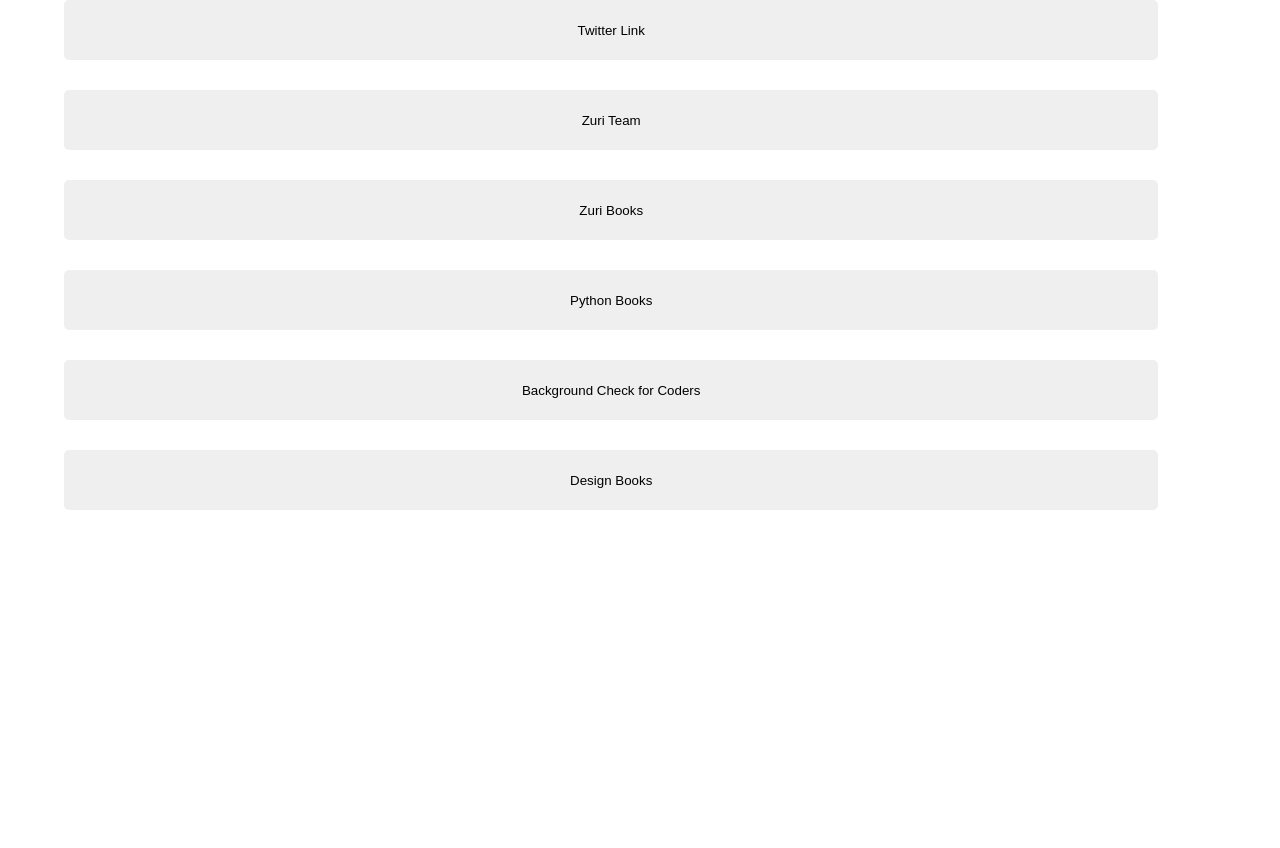
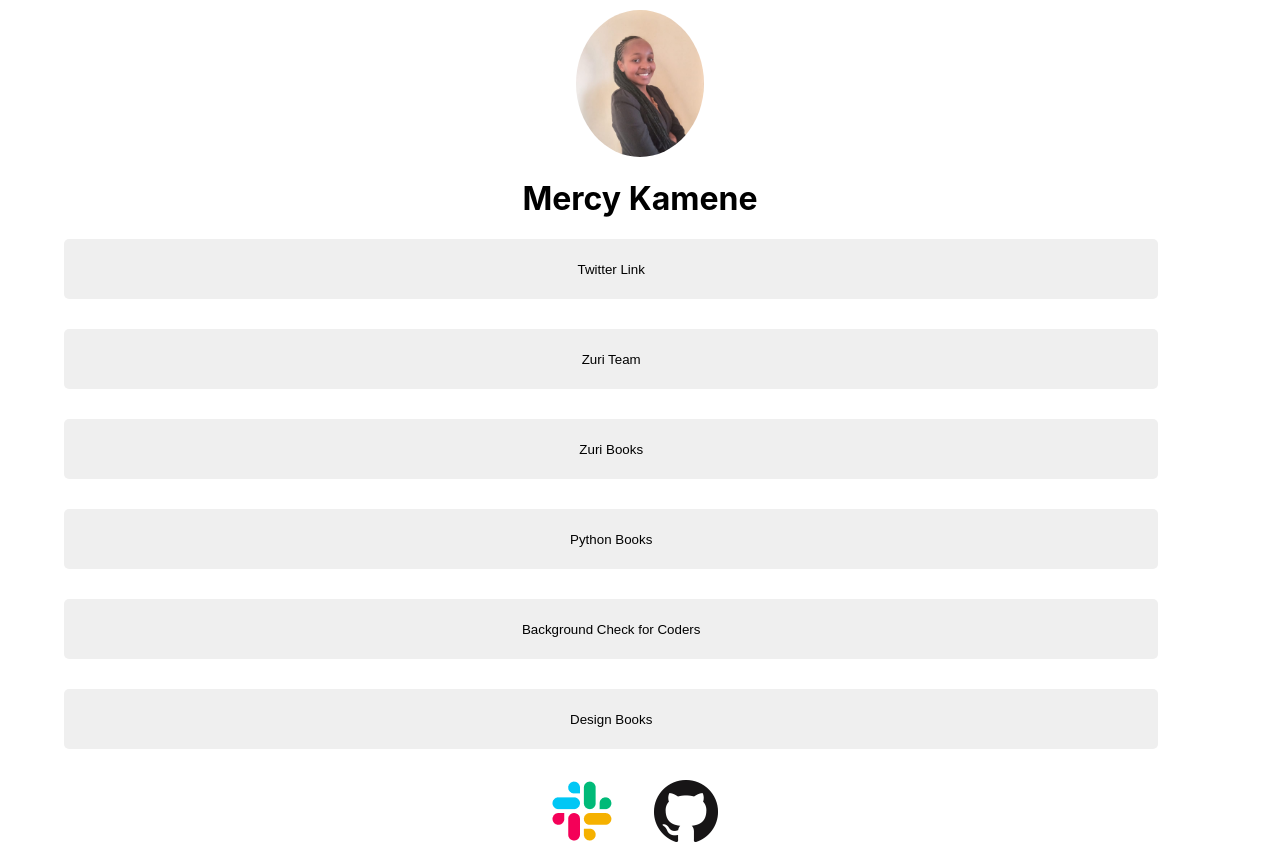
Before and after one commit to mercylynn/profile, a React (Create React App) app: page / in a window 1280 px wide. Before the commit the page ends 800 px from the top, so only its background shows below. Built offline with nearby package versions, Linux system fonts and the light colour scheme.

Commit message:
import components

```diff
--- a/src/App.js
+++ b/src/App.js
@@ -1,6 +1,9 @@
 import React, { useEffect } from 'react';
-import Links from './components/Links'
+import Links from './components/Links';
+import Profile from './components/Profile';
+
 import './App.css';
+import Socialicon from './components/Socialicon';
 
 function App() {
   useEffect(() => {
@@ -10,8 +13,10 @@ function App() {
 
   return (
     <div>
+      <Profile />
+      <Links />
+      <Socialicon />
 
-      <Links />
     </div>
   );
 }
```
